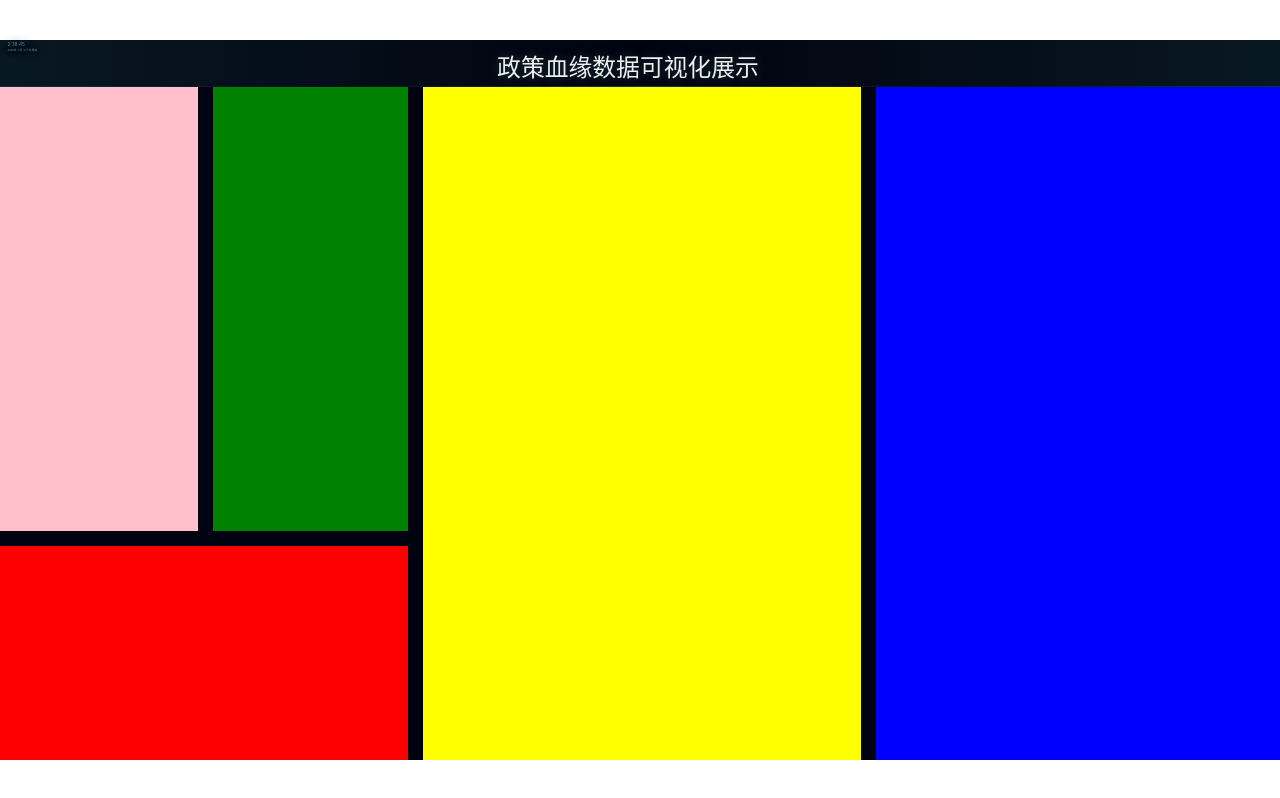
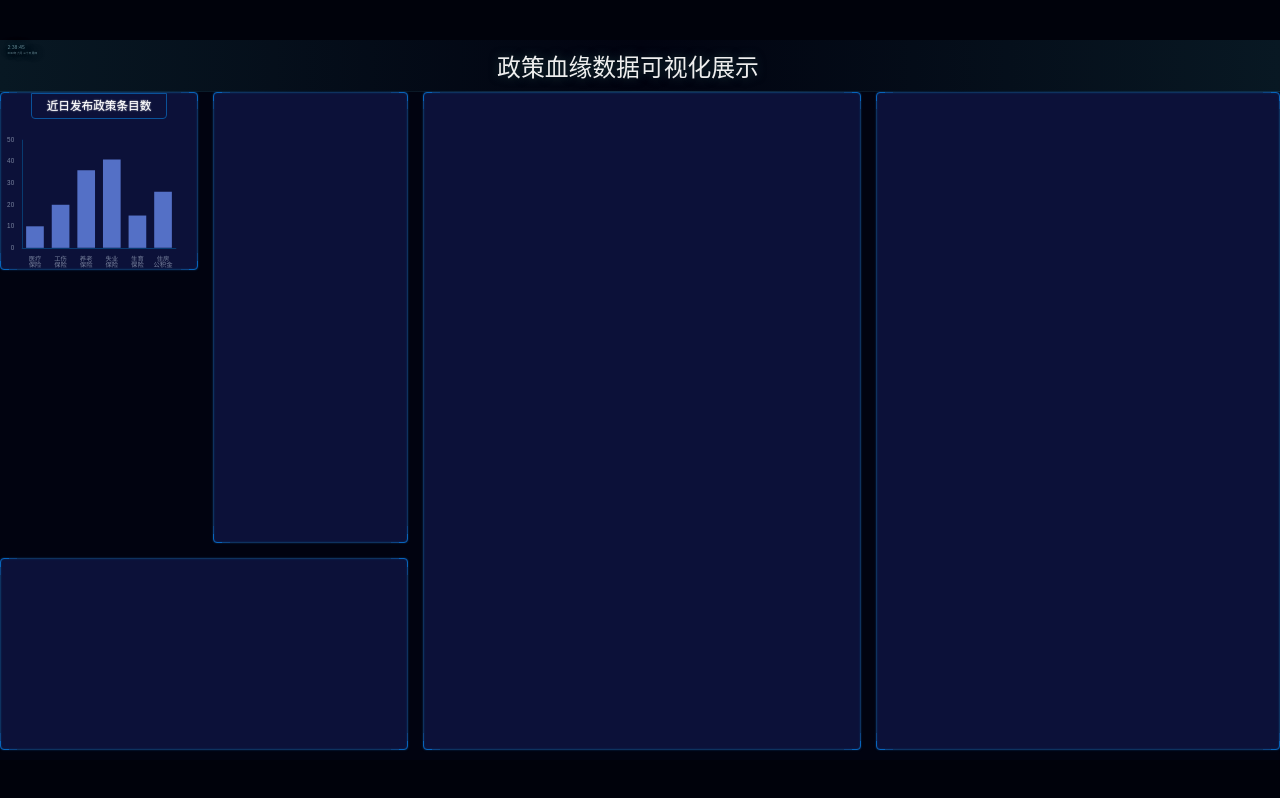
Before and after one commit to liu0haha123/zcxy-ksh, a React (Vite) app: page /#/ in a window 1280 px wide. Built offline with nearby package versions, Linux system fonts and the light colour scheme; some icons are missing.

Commit message:
设计并抽离柱形图1

```diff
--- /dev/null
+++ b/src/components/Chart1.tsx
@@ -0,0 +1,74 @@
+import React, { useEffect, useRef } from "react";
+import * as echarts from "echarts";
+
+const px = (n) => (n / 2420) * (window as any).pageWidth;
+
+export const Chart1 = () => {
+  const divRef = useRef(null);
+  useEffect(() => {
+    var myChart = echarts.init(divRef.current);
+    myChart.setOption({
+      textStyle: {
+        fontSize: px(12),
+        color: "#79839E",
+      },
+      title: { show: false },
+      legend: { show: false },
+      xAxis: {
+        data: [
+          "医疗保险",
+          "工伤保险",
+          "养老保险",
+          "失业保险",
+          "生育保险",
+          "住房公积金",
+        ],
+        axisTick: { show: false },
+        axisLine: {
+          lineStyle: { color: "#083B70" },
+        },
+        axisLabel: {
+          fontSize: px(12),
+          formatter(val) {
+            if (val.length > 2) {
+              const array = val.split("");
+              array.splice(2, 0, "\n");
+              return array.join("");
+            } else {
+              return val;
+            }
+          },
+        },
+      },
+      grid: {
+        x: px(40),
+        y: px(40),
+        x2: px(40),
+        y2: px(40),
+      },
+      yAxis: {
+        splitLine: { show: false },
+        axisLine: {
+          show: true,
+          lineStyle: { color: "#083B70" },
+        },
+        axisLabel: {
+          fontSize: px(12),
+        },
+      },
+      series: [
+        {
+          type: "bar",
+          data: [10, 20, 36, 41, 15, 26],
+        },
+      ],
+    });
+  }, []);
+
+  return (
+    <div className="bordered 管辖统计">
+      <h2>近日发布政策条目数</h2>
+      <div ref={divRef} className="chart"></div>
+    </div>
+  );
+};
--- a/src/pages/home.scss
+++ b/src/pages/home.scss
@@ -8,8 +8,8 @@
     background: #010310;
     color: white;
 
-    header {
-        height: px(88);
+    >header {
+        height: px(99);
         display: flex;
         justify-content: center;
         color: #eee;
@@ -22,8 +22,6 @@
 
             position: absolute;
             right: 0;
-            font-size: px(9);
-            color: #6d929d;
             padding: px(18) px(13);
         }
 
@@ -43,7 +41,7 @@
         }
 
         .clock {
-            margin-top: px(2);
+            margin-top: px(8);
             position: absolute;
             left: px(14);
             color: #6d929d;
@@ -67,33 +65,87 @@
         flex: 1;
         display: grid;
         grid-template:
-            "box1 box2 box4 box5"755fr "box3 box3 box4 box5"363fr / 366fr 361fr 811fr 747fr;
+            "box1 box2 box4 box5"755fr "box3 box3 box4 box5"322fr / 366fr 361fr 811fr 747fr;
         grid-column-gap: px(28);
         grid-row-gap: px(28);
+        margin-bottom: px(18);
+
+        >section {
+            text-align: center;
+        }
+
+        .bordered {
+            border: 1px solid #0764bc;
+            border-radius: 4px;
+            position: relative;
+            box-shadow: 0 0 2px 0 #0e325f, inset 0 0 2px 0 #0e325f;
+            background: #0c1139;
+
+            &::before {
+                content: '';
+                position: absolute;
+                left: 0;
+                right: 0;
+                bottom: 0;
+                top: 0;
+                border-radius: 4px;
+                box-shadow: 17px 0 0 -16px #0e325f,
+                    -17px 0 0 -16px #0e325f,
+                    0 17px 0 -16px #0e325f,
+                    0 -17px 0 -16px #0e325f,
+                    9px 0 0 -8px #0d4483,
+                    -9px 0 0 -8px #0d4483,
+                    0 9px 0 -8px #0d4483,
+                    0 -9px 0 -8px #0d4483, ;
+            }
+        }
 
         >.section1 {
             grid-area: box1;
-            background-color: pink;
+
         }
 
         >.section2 {
             grid-area: box2;
-            background-color: green;
+
         }
 
         >.section3 {
             grid-area: box3;
-            background-color: red;
+
         }
 
         >.section4 {
             grid-area: box4;
-            background-color: yellow;
+
         }
 
         >.section5 {
             grid-area: box5;
-            background-color: blue;
+
+        }
+
+        .管辖统计 {
+            height: px(335);
+            display: flex;
+            flex-direction: column;
+            align-items: center;
+
+            h2 {
+                flex-shrink: 0;
+                border: 1px solid #0a5299;
+                border-bottom-left-radius: 4px;
+                border-bottom-right-radius: 4px;
+                font-size: px(22);
+                line-height: px(24);
+                padding: px(10) px(28);
+                text-shadow: 0 0 px(3) white;
+            }
+
+            .chart {
+                flex: 1;
+                width: 100%;
+            }
         }
     }
 }
--- a/src/pages/home.tsx
+++ b/src/pages/home.tsx
@@ -1,8 +1,10 @@
-import React from "react";
+import React, { useEffect, useRef } from "react";
 import Clock from "../components/Clock";
 import "./home.scss";
-import "@icon-park/react/styles/index.css"
+import "@icon-park/react/styles/index.css";
 import { Bill } from "@icon-park/react";
+import * as echarts from "echarts";
+import { Chart1 } from "../components/Chart1";
 
 export const Home = () => {
   return (
@@ -14,11 +16,13 @@ export const Home = () => {
         <Bill theme="outline" size="24" fill="#6d929d" strokeLinejoin="bevel" />
       </header>
       <main>
-        <section className="section1"></section>
-        <section className="section2"></section>
-        <section className="section3"></section>
-        <section className="section4"></section>
-        <section className="section5"></section>
+        <section className="section1">
+          <Chart1 />
+        </section>
+        <section className="bordered section2"></section>
+        <section className="bordered section3"></section>
+        <section className="bordered section4"></section>
+        <section className="bordered section5"></section>
       </main>
     </div>
   );
--- a/src/shared/style.scss
+++ b/src/shared/style.scss
@@ -32,6 +32,7 @@ code {
 body {
   font-family: $font-hei;
   font-size: 16px;
+  background: #00020b;
 }
 
 #root {
```
Also changed, not shown: src/components/Icon.tsx (deleted, +0 -15 lines).
